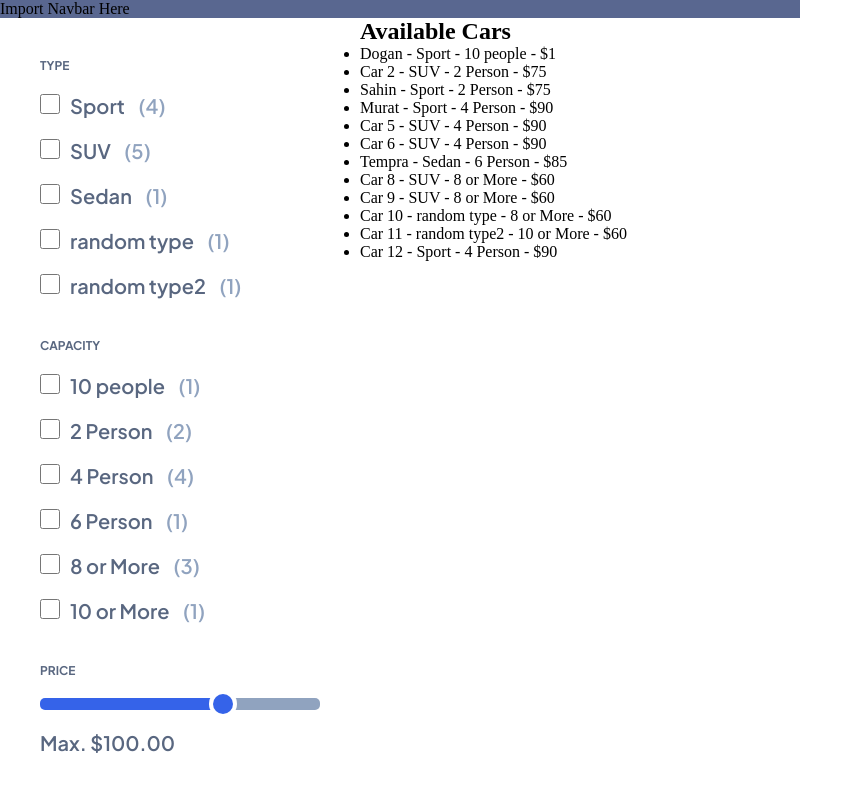
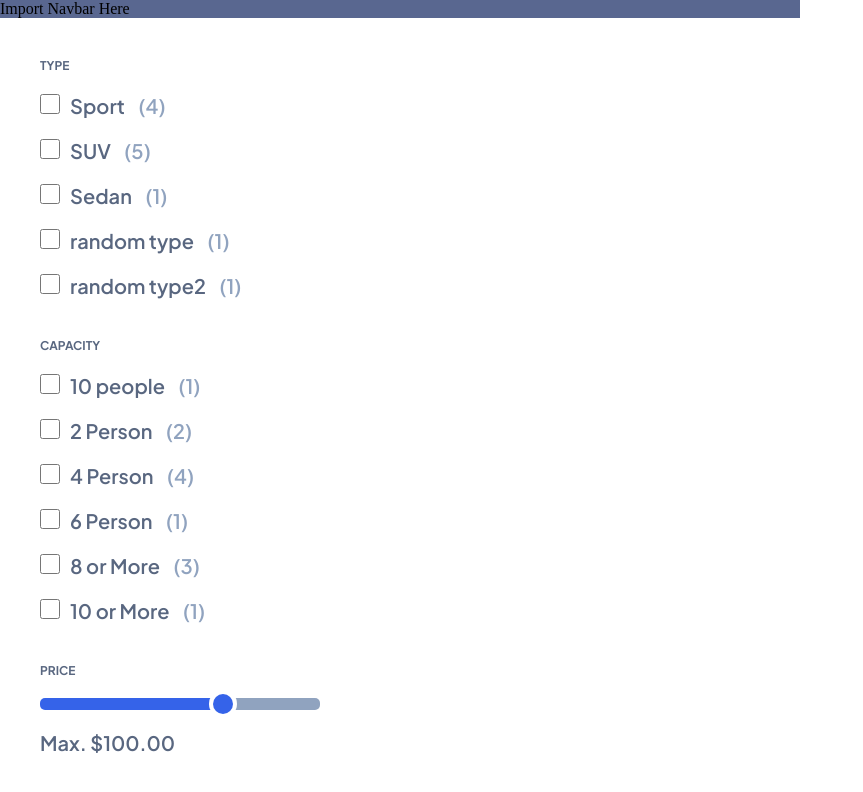
Before and after one commit to ozcsert/Morent, a Next.js app: page /category in a window 1280 px wide. Shown: the top 792 px of the page, without its empty margins (0-863 px from the left). Built offline with nearby package versions, Linux system fonts and the light colour scheme.

Commit message:
last fix

```diff
--- a/src/app/(main)/category/page.tsx
+++ b/src/app/(main)/category/page.tsx
@@ -24,7 +24,7 @@ const CategoryPage = () => {
 
     setCarInputs(newCarInputs);
     setCapacityInputs(newCapacityInputs);
-  }, [dummyCars]);
+  }, []);
 
   const handleFilterChange = (filters: {
     type: string[];
@@ -42,7 +42,7 @@ const CategoryPage = () => {
         capacityInputs={capacityInputs}
         onFilterChange={handleFilterChange}
       />
-      <section>
+      {/* <section>
         <h2>Available Cars</h2>
         <ul>
           {filteredCars.map((car) => (
@@ -51,7 +51,7 @@ const CategoryPage = () => {
             </li>
           ))}
         </ul>
-      </section>
+      </section> */}
     </main>
   );
 };
```
